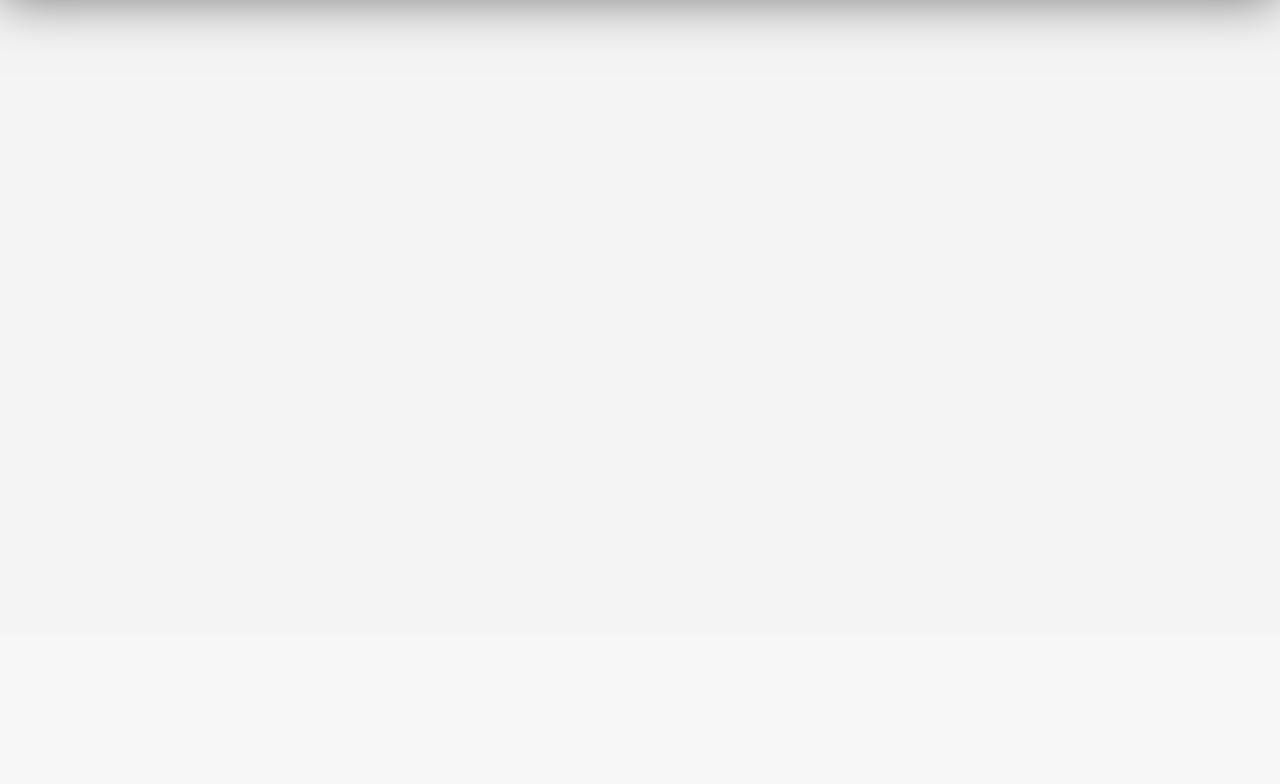
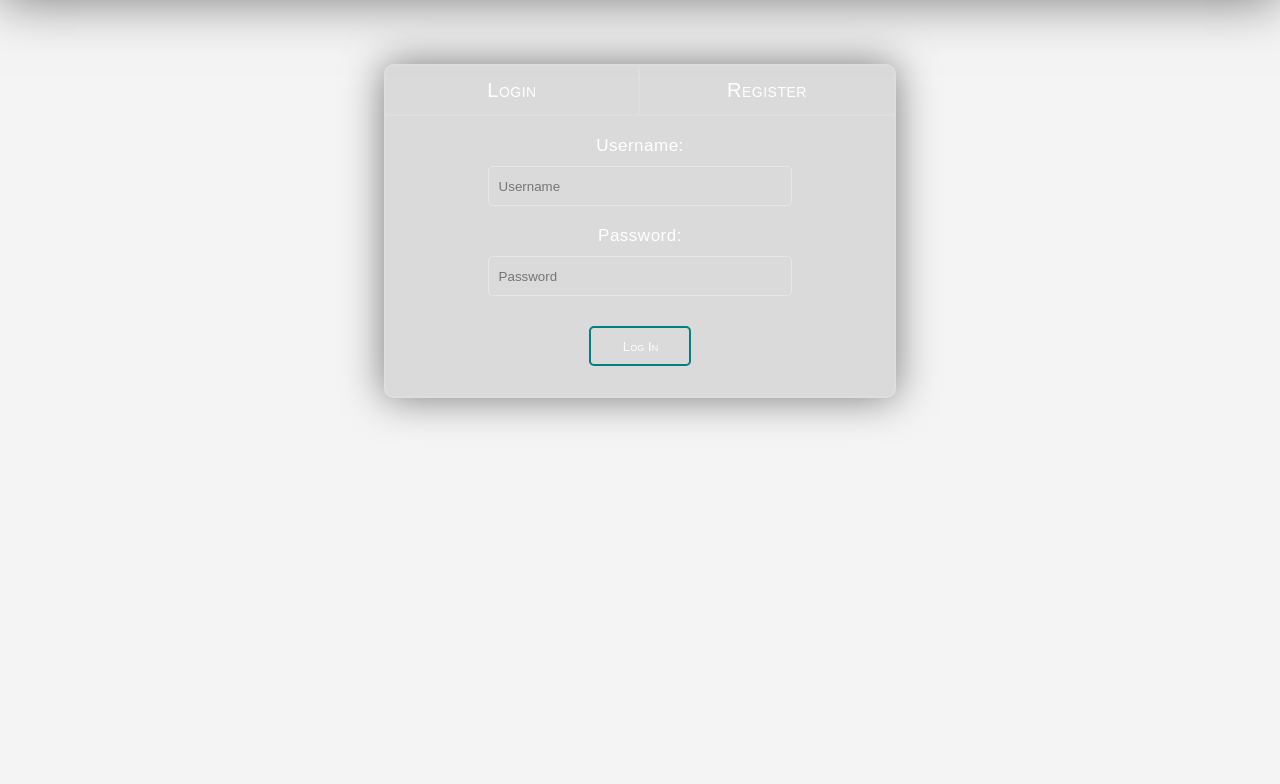
Before and after one commit to OketaShuki/ProjektiFinalWeb, a PHP site: page /login.html in a window 1280 px wide. Shown: the part 165-949 px from the top of the page. Before the commit the page ends 202 px from the top, so only its background shows below. Run offline with PHP 8.4, Linux system fonts and the light colour scheme.

Commit message:
Krijimi i login formes dhe register formes , stilizimi i tyre me css dhe validimi dhe ne funksion e tyre me ane te javascriptit

```diff
--- a/login.css
+++ b/login.css
@@ -58,3 +58,108 @@
     border-bottom: solid 1px rgba(255, 255, 255, 0.459);
     box-shadow: 0 0 50px rgba(0, 0, 0, 0.5);
   }
+
+
+  .loginmain{
+    min-height: 90vh;
+  }
+  .container {
+    margin-top: 5%;
+    max-width: 40%;
+    left: 30%;
+    min-height: 270px;
+    height: auto;
+    position: relative;
+    border-radius: 10px;
+    display: flex;
+    flex-direction: column;
+    flex-wrap: nowrap;
+    background: rgba(0, 0, 0, 0.104);
+    box-shadow: 0 0 40px rgba(0, 0, 0, 0.5);
+    border: solid 2px rgba(255, 255, 255, 0.111);
+  }
+  .hidden {
+      display: none;
+    }
+  .link-container {
+    display: flex;
+    justify-content: space-evenly;
+    height: 50px;
+  }
+
+  .link-container a {
+    text-decoration: none;
+    font-size: 20px;
+    font-family: sans-serif;
+    font-variant: small-caps;
+    letter-spacing: 0.5px;
+    color: white;
+    width: 50%;
+    text-align: center;
+    padding-top: 13px;
+    border-bottom: 2px solid rgba(255, 255, 255, 0.111);
+  }
+
+  .link-container a:first-child {
+    border-right: 2px solid rgba(255, 255, 255, 0.111);
+  }
+
+  .link-container>a:hover {
+    background-color: teal;
+    transition: 0.2s;
+  }
+
+  .form-style {
+    color: white;
+    font-size: 17px;
+    font-family: sans-serif;
+    letter-spacing: 0.5px;
+    height: auto;
+    display: flex;
+    flex-direction: column;
+    text-align: center;
+    justify-content: space-around;
+   }
+
+  .form-style label {
+    margin-top: 20px;
+    font-size: 17px;
+    color: white;
+  }
+  .form-style .inputs {
+    margin-top: 10px;
+    width: 60%;
+    position: relative;
+    left: 20%;
+    border: 0px;
+    padding-left: 10px;
+    height: 40px;
+    border-radius: 5px;
+    background-color: rgba(255, 255, 255, 0);
+    border: 1px solid #ffffff52;
+    color: white;
+  }
+
+  .forms {
+    height: auto;
+  }
+
+  #submit {
+    padding-left: 1px;
+    width: 20%;
+    left: 40%;
+    border: solid 2px teal;
+    color: white;
+    margin-bottom: 30px;
+    margin-top: 30px;
+    cursor: pointer;
+    font-variant: small-caps;
+  }
+  #submit:hover{
+    background-color:teal;
+    transition: 0.3s;
+  }
+  .form-style .inputs:focus{
+    outline: none;
+    border: solid 2px white;
+  }
--- a/login.html
+++ b/login.html
@@ -26,5 +26,34 @@
             <a href="https://www.linkedin.com/"><img src="images/linkedin.png" alt="LinkedIn"></a>
         </div>
     </header>
+    <main class="loginmain">
+        <div class="container">
+            <div class="link-container">
+                <a id="firstA" href="#" onclick="changeForm(0)">Login</a>
+                <a href="#" onclick="changeForm(1)">Register</a>
+            </div>
+            <form id="mainForm" action="">
+                <div class="login forms form-style">
+                    <label for="" id="usernameInput"></label>Username:</label>
+                    <input onkeyup="usernamecheck()" type="text" id="username-input" class="inputs" placeholder="Username" />
+                    <label for="">Password:</label>
+                    <input onkeyup="passwordcheck()" type="password" id="password-input" class="inputs" placeholder="Password" />
+                    <input id="submit" type="submit" class="inputs submit" value="Log In" onclick="validate(0)" />
+                </div>
+                <div class="register forms hidden">
+                    <label for="">Emri:</label>
+                    <input onkeyup="emricheck()" type="text" id="emri-input" class="inputs" placeholder="Emri" />
+                    <label for="">Mbiemri:</label>
+                    <input onkeyup="mbiemricheck()" type="text" id="mbiemri-input" class="inputs" placeholder="Mbiemri" />
+                    <label for="">Username:</label>
+                    <input onkeyup="rusernamecheck()" type="text" id="rusername-input" class="inputs" placeholder="Username" />
+                    <label for="">Password:</label>
+                    <input onkeyup="rpasswordcheck()" type="password" id="rpassword-input" class="inputs" placeholder="Password" />
+                    <input id="submit" type="submit" class="inputs submit" value="Register" onclick="validate(1)" />
+                </div>
+            </form>
+        </div>
+    </main>
+    <script src="login.js"></script>
 </body>
 </html>
--- /dev/null
+++ b/login.js
@@ -0,0 +1,122 @@
+function validate(){
+    var elementList = document.getElementsByClassName("inputs-field");
+    for(var i = 0; i<elementList.length; i++){
+        elementList[i].addEventListener('keyup',function(event){
+            usernameValue = event.target.value;
+            console.log(event.target.value);
+        });
+    }
+}
+function validate(number){
+    console.log('hyri ne funksion');
+    var inputElements = document.getElementsByClassName('inputs');
+    if(number==0){
+        var usernameValue = inputElements[0].value;
+        var passwordValue = inputElements[1].value;
+        console.log(inputElements);
+        console.log("Username eshte: " + usernameValue)
+        console.log("Password eshte: " + passwordValue)
+        if(usernameValue.length < 5 || passwordValue.length < 6){
+            alert("Ju lutem mbushini te gjitha te dhenat sic duhet");
+        }
+        else{
+            alert("U kyqet me sukses");
+        }
+    }
+    else if (number==1){
+        var rNameValue = inputElements[3].value;
+        var rLastnameValue = inputElements[4].value;
+        var rUsernameValue = inputElements[5].value;
+        var rPasswordValue = inputElements[6].value;
+        console.log(inputElements);
+        console.log("Emri eshte: " + rNameValue)
+        console.log("Mbiemri eshte: " + rLastnameValue)
+        console.log("Username eshte: " + rUsernameValue)
+        console.log("Passwordi eshte: " + rPasswordValue)
+        if(rNameValue.length <3 || rLastnameValue.length <3 || rPasswordValue.length <6 || rUsernameValue.length <5){
+            alert("Ju lutem mbushini te gjitha te dhenat sic duhet");
+        }
+        else{
+            alert("Regjistrimi u krye me sukses");
+        }
+    }
+}
+
+
+
+function changeForm(number){
+    var format = document.getElementsByClassName('forms');
+    if(number == 0){
+      format[0].classList.remove("hidden");
+      format[0].classList.add("form-style");
+      format[1].classList.add("hidden");
+      format[1].classList.remove("form-style");
+    }
+    else if(number == 1){
+      format[1].classList.remove("hidden");
+      format[1].classList.add("form-style");
+      format[0].classList.add("hidden");
+      format[0].classList.remove("form-style");
+    }
+}
+var inputElements = document.getElementsByClassName("inputs");
+var usernameValue = inputElements[0].value;
+var passwordValue = inputElements[1].value;
+console.log("username "+usernameValue);
+console.log("password "+passwordValue);
+
+const username = document.querySelector("#username-input");
+const password = document.querySelector("#password-input");
+const mbiemri = document.querySelector("#mbiemri-input");
+const emri = document.querySelector("#emri-input");
+const rusername = document.querySelector("#rusername-input");
+const rpassword = document.querySelector("#rpassword-input");
+
+function usernamecheck(){
+    if(username.value.length <5){
+      username.style.border = "solid 1px red";
+    }
+    else{
+        username.style.border = "";
+    }
+}
+function passwordcheck(){
+    if(password.value.length < 6){
+        password.style.border = "solid 1px red";
+      }
+      else{
+        password.style.border = "";
+      }
+}
+function emricheck(){
+    if(emri.value.length <3){
+        emri.style.border = "solid 1px red";
+    }
+    else{
+        emri.style.border = "";
+    }
+}
+function mbiemricheck(){
+    if(mbiemri.value.length <3){
+        mbiemri.style.border = "solid 1px red";
+    }
+    else{
+        mbiemri.style.border = "";
+    }
+}
+function rusernamecheck(){
+    if(rusername.value.length <5){
+      rusername.style.border = "solid 1px red";
+    }
+    else{
+        rusername.style.border = "";
+    }
+}
+function rpasswordcheck(){
+    if(rpassword.value.length < 6){
+        rpassword.style.border = "solid 1px red";
+      }
+      else{
+        rpassword.style.border = "";
+      }
+}
```
